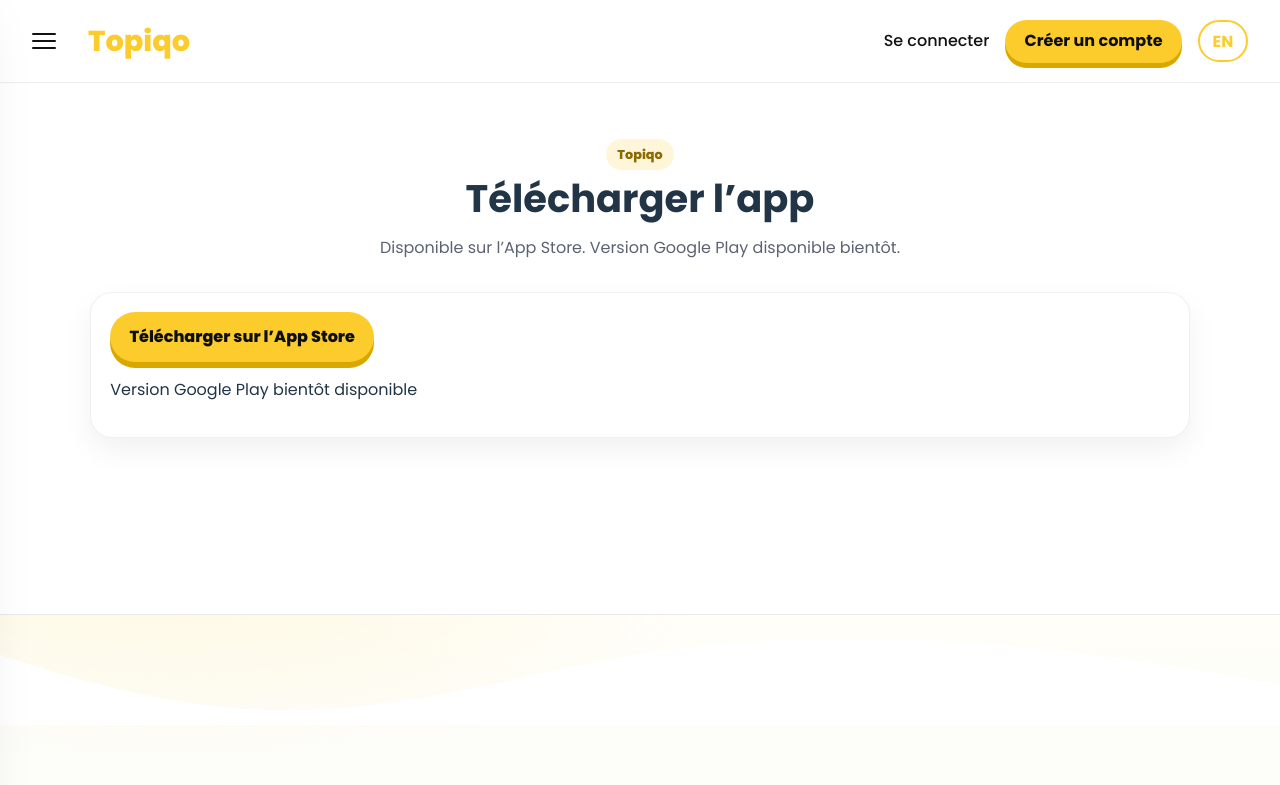
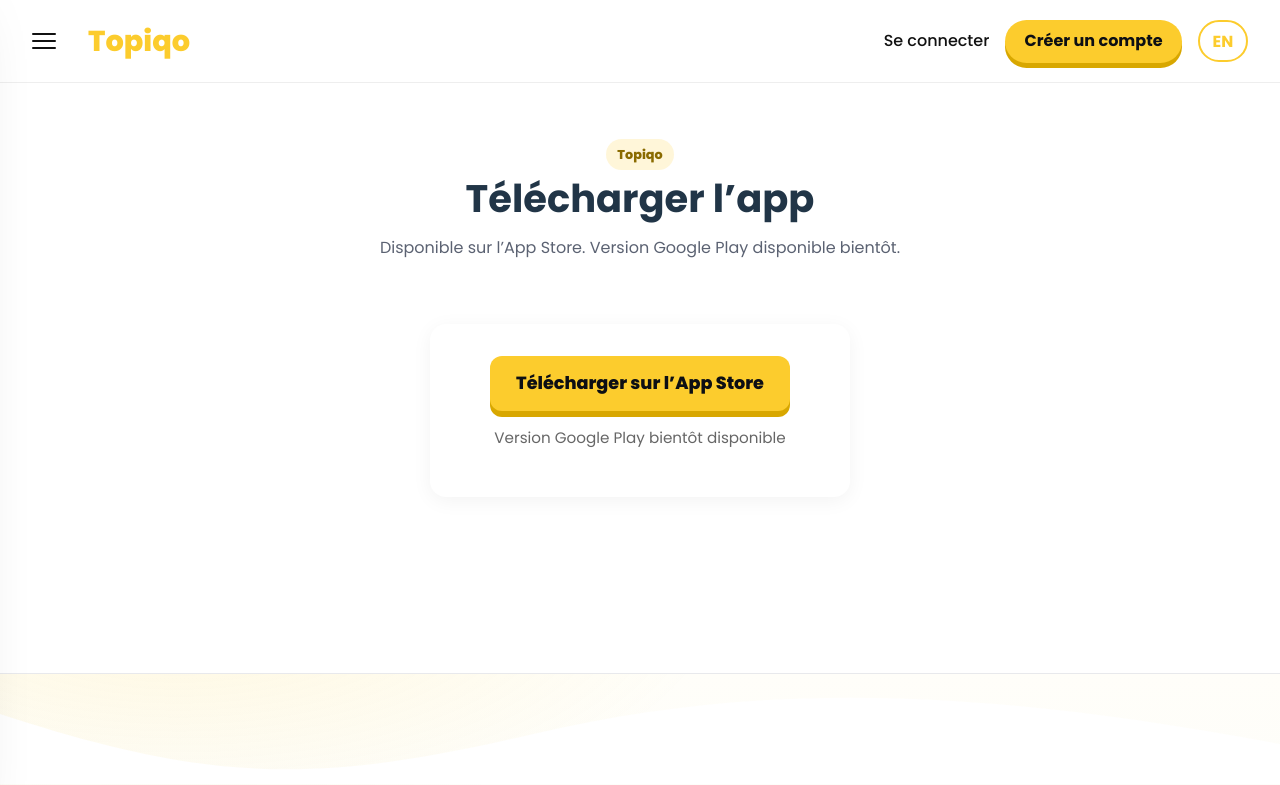
Before and after one commit to MayaSmaoui/topiqo, a React (Vite) app: page /download in a window 1280 px wide. Shown: the top 785 px of the page. Built offline with nearby package versions, Linux system fonts and the light colour scheme.

Commit message:
changes in download

```diff
--- a/src/App.css
+++ b/src/App.css
@@ -1054,3 +1054,41 @@
 body[data-theme="dark"] .nav-link:hover { color: var(--topi-yellow); }
 body[data-theme="dark"] .burger span{ background: var(--icon); }
 /* … (pas besoin de dupliquer tout : le bloc @media ci-dessus couvre déjà les classes via variables) */
+
+
+
+
+.download-page {
+  display: flex;
+  flex-direction: column;
+  align-items: center;
+  text-align: center;
+}
+
+.download-card {
+  padding: 2rem;
+  border-radius: 16px;
+  background: #fff;
+  box-shadow: 0 4px 20px rgba(0,0,0,0.05);
+  max-width: 420px;
+  width: 100%;
+  margin-top: 1rem;
+}
+
+.download-button-wrapper {
+  display: flex;
+  justify-content: center;
+  margin-bottom: 1rem;
+}
+
+.download-btn {
+  font-size: 1.1rem;
+  padding: 0.9rem 1.6rem;
+  border-radius: 12px;
+}
+
+.google-coming-soon {
+  color: #666;
+  font-size: 0.95rem;
+  margin-top: 0.5rem;
+}
--- a/src/pages/Download.jsx
+++ b/src/pages/Download.jsx
@@ -17,17 +17,17 @@
   const appStoreLink = "https://apps.apple.com/gb/app/topiqo/id6748356744";
 
   return (
-    <main className="page">
+    <main className="page download-page">
       <div className="page-hero">
         <span className="chip">Topiqo</span>
         <h1>{T.title}</h1>
         <p>{T.subtitle}</p>
       </div>
 
-      <div className="card download">
-        <div className="store-row">
+      <div className="download-card">
+        <div className="download-button-wrapper">
           <a
-            className="btn btn-primary"
+            className="btn btn-primary download-btn"
             href={appStoreLink}
             target="_blank"
             rel="noopener noreferrer"
@@ -36,7 +36,7 @@
           </a>
         </div>
 
-        <p className="google-info">{T.google}</p>
+        <p className="google-coming-soon">{T.google}</p>
       </div>
     </main>
   );
```
